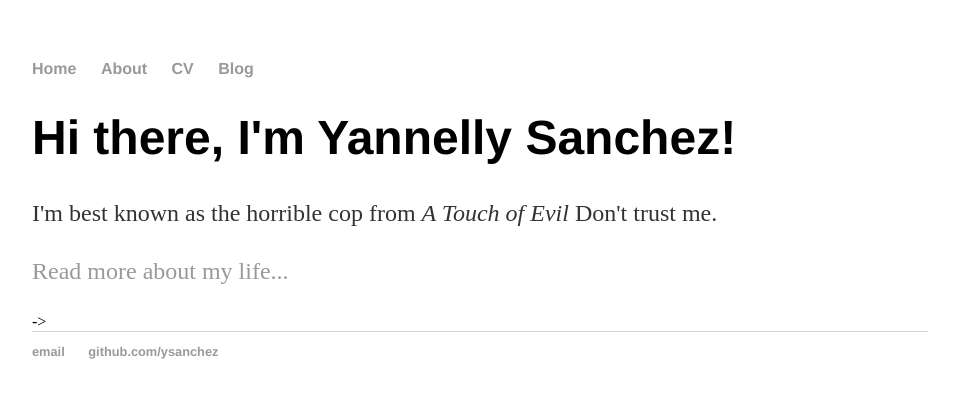
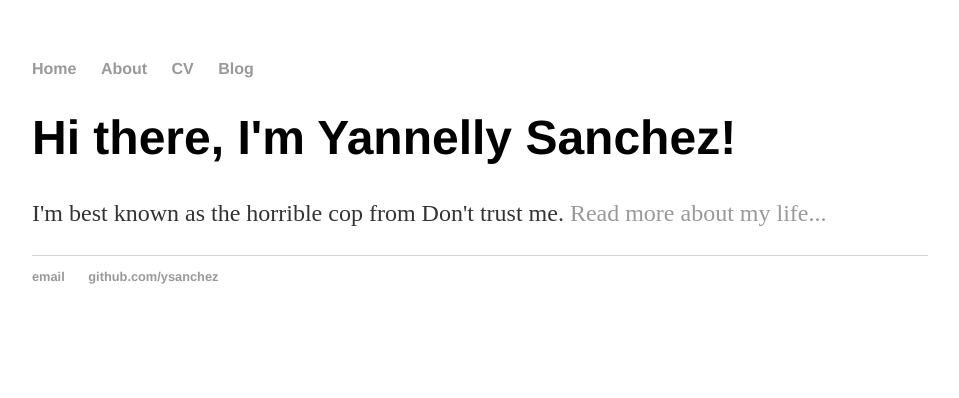
Before and after one commit to ysanchez/ysanchez.github.io, a Jekyll site: the page built from index.html, in a window 1280 px wide. Shown: the top 398 px of the page, without its empty margins (160-1119 px from the left). Built offline with Jekyll 4.4.1, drawn with Linux system fonts in a browser that asks for light colours.

Commit message:
Update index.html

```diff
--- a/index.html
+++ b/index.html
@@ -3,9 +3,7 @@ theme: jekyll-theme-midnight
 layout: default
 title: Yannelly Sanchez, Data Science
 ---
-
 <div class="blurb">
 	<h1>Hi there, I'm Yannelly Sanchez!</h1>
-	<p>I'm best known as the horrible cop from <em>A Touch of Evil</em> Don't trust me.</p>
-	<p><a href="/about">Read more about my life...</a></p>
-</div><!-- /.blurb -->->
+	<p>I'm best known as the horrible cop from Don't trust me. <a href="/about">Read more about my life...</a></p>
+</div><!-- /.blurb -->
```
